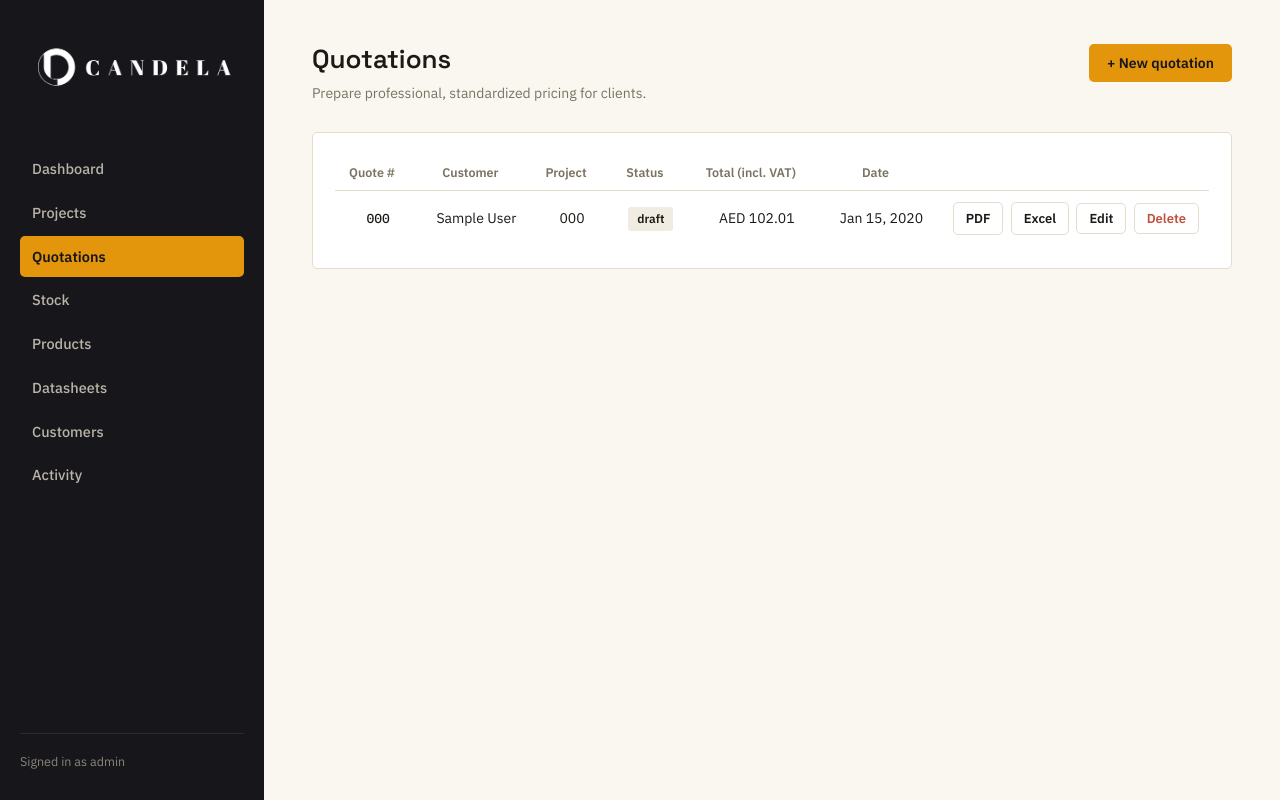
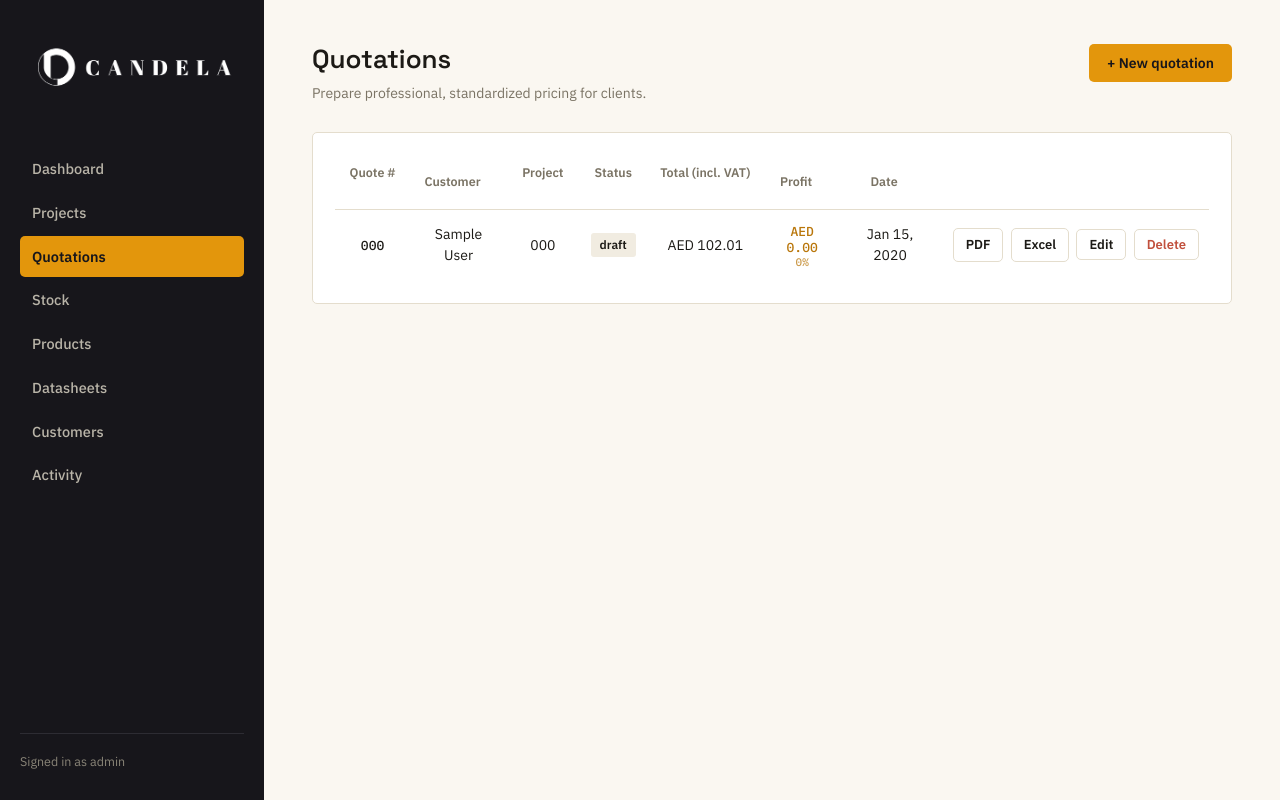
Before and after one commit to candelahalo/candela-inventory-app, a FastAPI app: page /quotations in a window 1280 px wide. Run offline with FastAPI, Linux system fonts and the light colour scheme; tables that the repository leaves empty hold one stand-in row (values such as "Sample post"); grey boxes marked "Sample" are stand-in pictures.

Commit message:
Add margin tracking to quotations: cost snapshotted per line at quoting time, live per-line and total profit/margin% in the form, profit column in the list - internal only, never in client PDF/Excel

```diff
--- a/app/static/style.css
+++ b/app/static/style.css
@@ -305,3 +305,50 @@ th.num { }
   .stat .num { font-size: 22px; }
   .page-head h1 { font-size: 22px; }
 }
+
+/* ---------- Margin / profit (internal only) ---------- */
+.line-margin {
+  padding: 2px 12px 8px;
+  font-size: 12px;
+  font-family: var(--font-mono);
+  color: var(--muted);
+}
+.line-margin.ok { color: var(--green); }
+.line-margin.low { color: var(--amber-deep); }
+.line-margin.neg { color: var(--red); font-weight: 600; }
+
+.margin-summary {
+  margin-top: 18px;
+  padding: 16px 18px;
+  background: var(--paper-2);
+  border: 1px solid var(--line);
+  border-radius: var(--radius);
+  max-width: 420px;
+}
+.margin-summary .ms-row {
+  display: flex;
+  justify-content: space-between;
+  padding: 4px 0;
+  font-size: 13.5px;
+  color: var(--muted);
+}
+.margin-summary .ms-row strong { font-family: var(--font-mono); color: var(--ink); font-weight: 500; }
+.margin-summary .ms-profit {
+  border-top: 1px solid var(--line);
+  margin-top: 6px;
+  padding-top: 10px;
+  font-size: 15px;
+  color: var(--ink);
+  font-weight: 600;
+}
+.margin-summary .ms-profit strong { font-weight: 700; font-size: 16px; }
+.margin-summary .ms-profit strong.ok { color: var(--green); }
+.margin-summary .ms-profit strong.low { color: var(--amber-deep); }
+.margin-summary .ms-profit strong.neg { color: var(--red); }
+.margin-summary .ms-note { margin-top: 10px; font-size: 11.5px; color: var(--muted); font-style: italic; }
+
+.margin-cell { font-family: var(--font-mono); font-size: 13px; display: inline-flex; flex-direction: column; line-height: 1.25; }
+.margin-cell small { font-size: 11px; opacity: 0.75; }
+.margin-cell.ok { color: var(--green); }
+.margin-cell.low { color: var(--amber-deep); }
+.margin-cell.neg { color: var(--red); font-weight: 600; }
--- a/app/templates/base.html
+++ b/app/templates/base.html
@@ -6,7 +6,7 @@
 <title>{% block title %}Candela{% endblock %} — Operations</title>
 <link rel="preconnect" href="https://fonts.googleapis.com">
 <link href="https://fonts.googleapis.com/css2?family=Space+Grotesk:wght@500;600;700&family=IBM+Plex+Sans:wght@400;500;600&family=IBM+Plex+Mono:wght@500&display=swap" rel="stylesheet">
-<link rel="stylesheet" href="/static/style.css?v=16">
+<link rel="stylesheet" href="/static/style.css?v=17">
 </head>
 <body>
 <div class="shell">
@@ -32,8 +32,8 @@
     {% block content %}{% endblock %}
   </main>
 </div>
-<script src="/static/app.js?v=16"></script>
-<script src="/static/datatable.js?v=16"></script>
+<script src="/static/app.js?v=17"></script>
+<script src="/static/datatable.js?v=17"></script>
 {% block script %}{% endblock %}
 </body>
 </html>
--- a/app/templates/quotations.html
+++ b/app/templates/quotations.html
@@ -35,6 +35,13 @@
     <div class="line-items" id="line-items"></div>
     <button type="button" class="btn btn-ghost btn-sm" id="add-line">+ Add line</button>
 
+    <div class="margin-summary" id="margin-summary">
+      <div class="ms-row"><span>Revenue (goods)</span><strong id="ms-revenue">—</strong></div>
+      <div class="ms-row"><span>Cost of goods</span><strong id="ms-cost">—</strong></div>
+      <div class="ms-row ms-profit"><span>Profit</span><strong id="ms-profit">—</strong></div>
+      <div class="ms-note">Internal only — never appears on the client PDF or Excel.</div>
+    </div>
+
     <div class="form-actions">
       <button type="submit" class="btn">Save quotation</button>
       <button type="button" class="btn btn-ghost" id="cancel-btn">Cancel</button>
@@ -52,7 +59,7 @@
 let productsCache = [], customersCache = [], projectsCache = [];
 
 function lineRow(item) {
-  const opts = productsCache.map(p => `<option value="${p.id}" data-price="${p.selling_price}" data-spec="${(p.spec_summary||'').replace(/"/g,'&quot;')}" data-image="${p.image_path||''}">${p.sku} — ${p.name}</option>`).join('');
+  const opts = productsCache.map(p => `<option value="${p.id}" data-price="${p.selling_price}" data-cost="${p.cost_price}" data-spec="${(p.spec_summary||'').replace(/"/g,'&quot;')}" data-image="${p.image_path||''}">${p.sku} — ${p.name}</option>`).join('');
   return `<div class="line-item-block">
     <div class="line-item-row">
       <div class="field"><label>Photo</label><img class="li-photo" style="width:44px;height:44px;object-fit:contain;border:1px solid var(--line);border-radius:4px;background:#fff;">
@@ -61,9 +68,11 @@ function lineRow(item) {
       <div class="field"><label>Type code</label><input class="li-type" placeholder="WL1" value="${item && item.type_code ? item.type_code : ''}"></div>
       <div class="field"><label>Qty</label><input class="li-qty" type="number" value="${item ? item.quantity : 1}" min="1"></div>
       <div class="field"><label>Unit price</label><input class="li-price" type="number" step="0.01" value="${item ? item.unit_price : 0}"></div>
+      <div class="field"><label>Unit cost</label><input class="li-cost" type="number" step="0.01" value="${item && item.unit_cost != null ? item.unit_cost : 0}"></div>
       <div class="field"><label>Disc %</label><input class="li-disc" type="number" step="0.1" value="${item ? item.discount_pct : 0}"></div>
-      <button type="button" class="remove-line" onclick="this.closest('.line-item-block').remove()">×</button>
+      <button type="button" class="remove-line" onclick="this.closest('.line-item-block').remove(); recalcMargins();">×</button>
     </div>
+    <div class="line-margin" data-margin>—</div>
     <div class="field" style="padding: 0 12px 12px;"><label>Description (defaults from product spec)</label><textarea class="li-desc" rows="2">${item && item.description ? item.description : ''}</textarea></div>
   </div>`;
 }
@@ -87,8 +96,10 @@ function addLine(item) {
   sel.addEventListener('change', () => {
     const opt = sel.selectedOptions[0];
     priceInput.value = opt.dataset.price;
+    block.querySelector('.li-cost').value = opt.dataset.cost || 0;
     descArea.value = opt.dataset.spec || '';
     sync();
+    recalcMargins();
   });
   // For a brand-new line, prefill price and spec from the preselected product.
   // When editing an existing line, keep the values that were saved on the quotation.
@@ -96,10 +107,47 @@ function addLine(item) {
     const opt = sel.selectedOptions[0];
     if (opt) {
       priceInput.value = opt.dataset.price;
+      block.querySelector('.li-cost').value = opt.dataset.cost || 0;
       descArea.value = opt.dataset.spec || '';
     }
   }
+  block.querySelectorAll('.li-qty, .li-price, .li-cost, .li-disc').forEach(el => {
+    el.addEventListener('input', recalcMargins);
+  });
   sync();
+  recalcMargins();
+}
+
+function recalcMargins() {
+  let revenue = 0, cost = 0;
+  document.querySelectorAll('.line-item-block').forEach(block => {
+    const qty = parseFloat(block.querySelector('.li-qty').value) || 0;
+    const price = parseFloat(block.querySelector('.li-price').value) || 0;
+    const unitCost = parseFloat(block.querySelector('.li-cost').value) || 0;
+    const disc = parseFloat(block.querySelector('.li-disc').value) || 0;
+
+    const lineTotal = qty * price * (1 - disc / 100);
+    const lineCost = qty * unitCost;
+    const lineMargin = lineTotal - lineCost;
+    const pct = lineTotal ? (lineMargin / lineTotal * 100) : 0;
+
+    revenue += lineTotal;
+    cost += lineCost;
+
+    const el = block.querySelector('[data-margin]');
+    if (el) {
+      el.textContent = `Line profit: ${fmtMoney(lineMargin)}  ·  ${pct.toFixed(1)}% margin`;
+      el.className = 'line-margin ' + (lineMargin < 0 ? 'neg' : (pct < 15 ? 'low' : 'ok'));
+    }
+  });
+
+  const profit = revenue - cost;
+  const pct = revenue ? (profit / revenue * 100) : 0;
+  document.getElementById('ms-revenue').textContent = fmtMoney(revenue);
+  document.getElementById('ms-cost').textContent = fmtMoney(cost);
+  const profitEl = document.getElementById('ms-profit');
+  profitEl.textContent = `${fmtMoney(profit)}  ·  ${pct.toFixed(1)}%`;
+  profitEl.className = profit < 0 ? 'neg' : (pct < 15 ? 'low' : 'ok');
 }
 
 document.getElementById('add-line').addEventListener('click', () => addLine());
@@ -164,6 +212,10 @@ async function loadQuotations() {
       { key: 'project', label: 'Project', value: q => { const p = projectsCache.find(x => x.id === q.project_id); return p ? p.project_number : ''; }, render: q => { const p = projectsCache.find(x => x.id === q.project_id); return p ? p.project_number : '—'; } },
       { key: 'status', label: 'Status', value: q => q.status, render: q => `<span class="badge">${q.status}</span>` },
       { key: 'total', label: 'Total (incl. VAT)', numeric: true, value: q => q.total_with_vat, render: q => fmtMoney(q.total_with_vat) },
+      { key: 'margin', label: 'Profit', numeric: true, value: q => q.total_margin, render: q => {
+          const cls = q.total_margin < 0 ? 'neg' : (q.total_margin_pct < 15 ? 'low' : 'ok');
+          return `<span class="margin-cell ${cls}">${fmtMoney(q.total_margin)}<small>${q.total_margin_pct}%</small></span>`;
+        } },
       { key: 'date', label: 'Date', value: q => q.created_at, render: q => fmtDate(q.created_at) },
     ],
     rows: quotes,
@@ -194,6 +246,7 @@ document.getElementById('quote-form').addEventListener('submit', async (e) => {
     description: block.querySelector('.li-desc').value || null,
     quantity: parseInt(block.querySelector('.li-qty').value),
     unit_price: parseFloat(block.querySelector('.li-price').value),
+    unit_cost: parseFloat(block.querySelector('.li-cost').value || 0),
     discount_pct: parseFloat(block.querySelector('.li-disc').value || 0),
   }));
   if (!items.length) { toast('Add at least one line item', true); return; }
```
Also changed, not shown: app/models.py (+33 -0 lines), app/routers/quotations.py (+8 -0 lines), app/schemas.py (+7 -0 lines).
